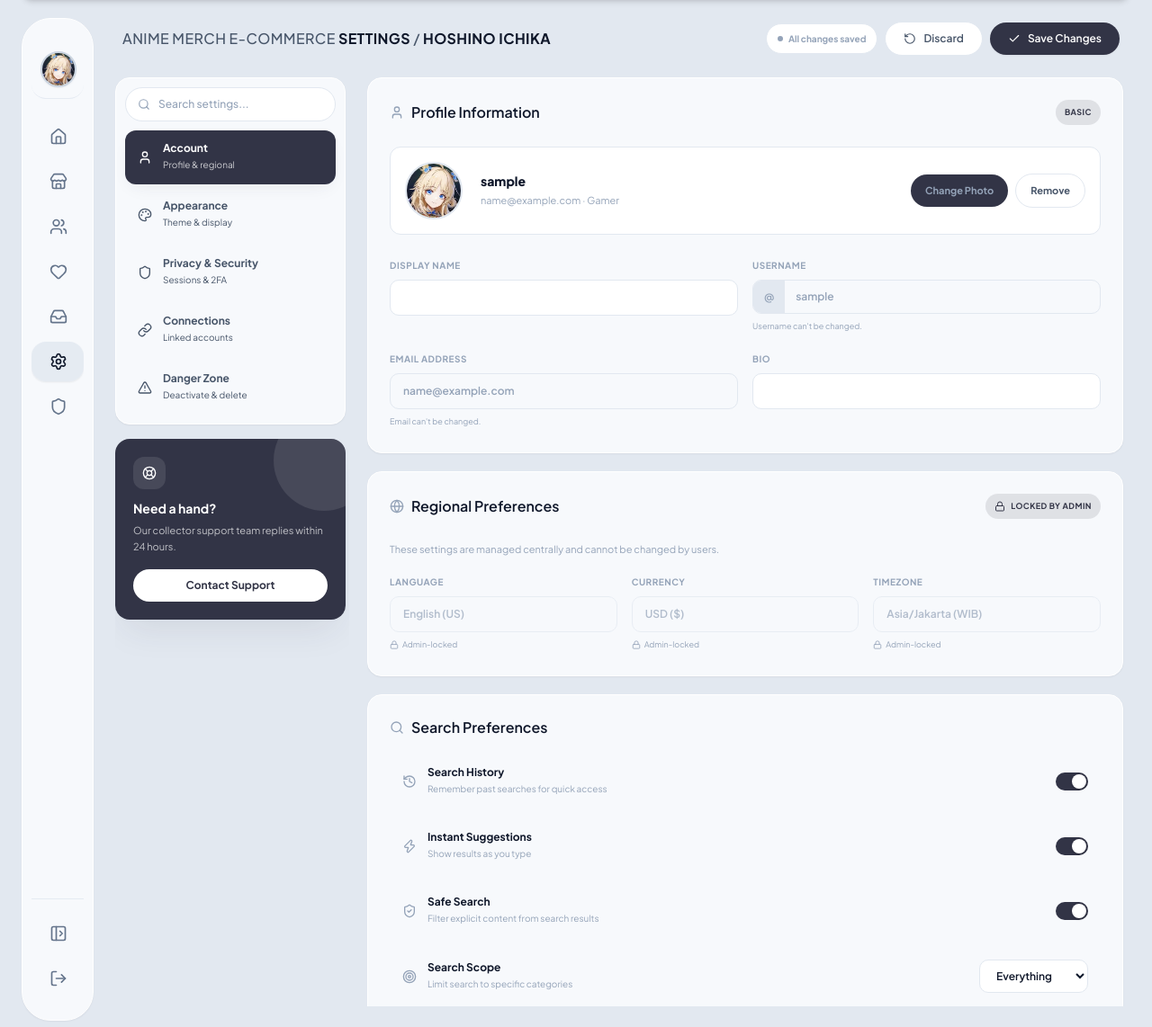
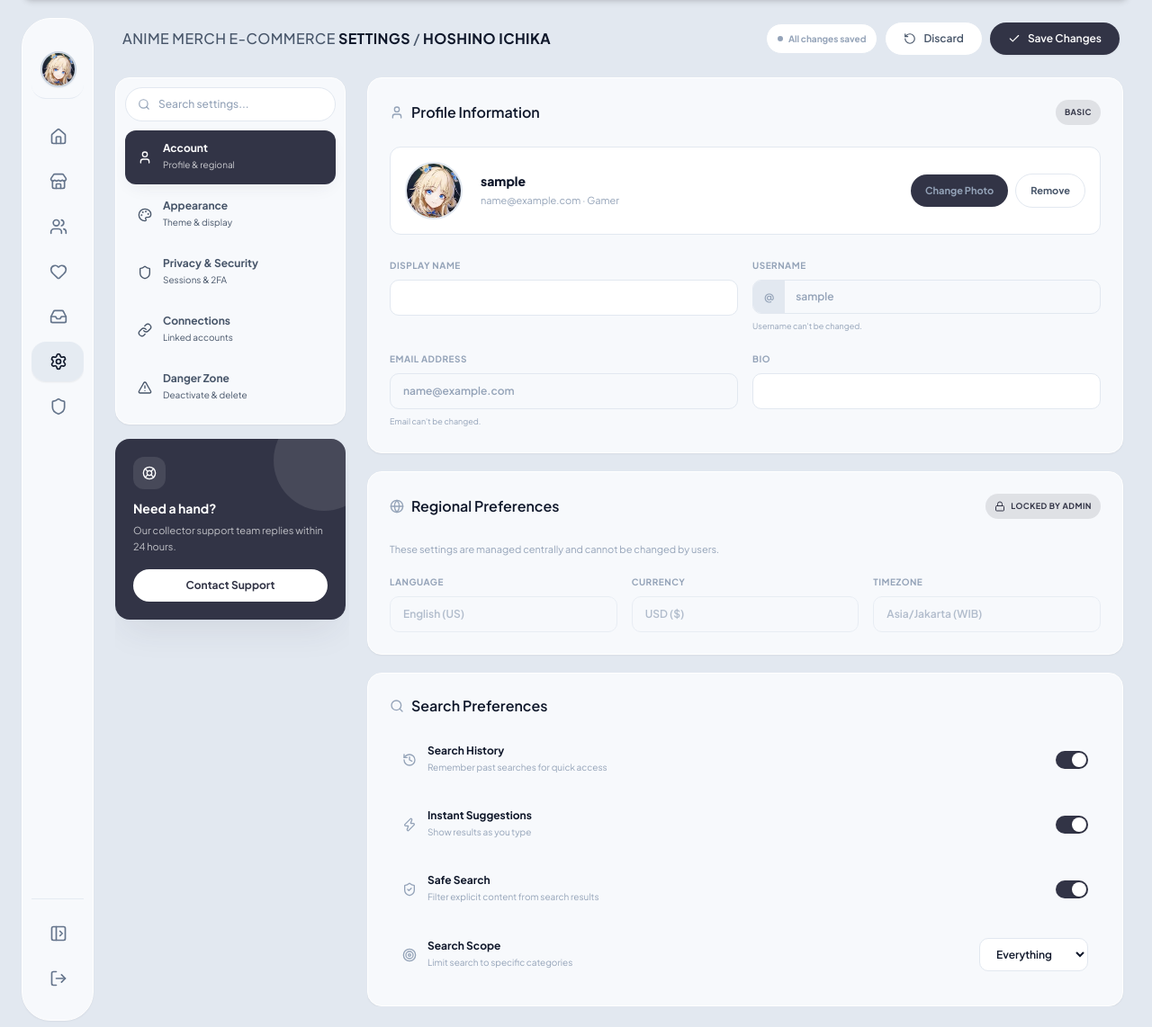
Before and after one commit to Soralith/Kaimono, a Django app: page /settings/ in a window 1280 px wide. Shown: the part 82-1224 px from the top of the page at 90% size. Run offline with Django 5.2, Linux system fonts and the light colour scheme; the visitor is signed in with stand-in values (Sample User, id 1); some libraries are stand-ins or nearby versions.

Commit message:
Remove 'admin-locked' text.

```diff
--- a/dashboard/templates/dashboard/pages/settings.html
+++ b/dashboard/templates/dashboard/pages/settings.html
@@ -426,17 +426,14 @@
                 <div>
                   <label class="text-[10px] font-bold uppercase tracking-wider block mb-1.5">Language</label>
                   <input type="text" value="English (US)" disabled class="form-input cursor-not-allowed" style="opacity: 0.7;">
-                  <p class="text-[9px] mt-1 flex items-center gap-1" style="color: var(--text-muted);"><i data-lucide="lock" class="w-2.5 h-2.5"></i> Admin-locked</p>
                 </div>
                 <div>
                   <label class="text-[10px] font-bold uppercase tracking-wider block mb-1.5">Currency</label>
                   <input type="text" value="USD ($)" disabled class="form-input cursor-not-allowed" style="opacity: 0.7;">
-                  <p class="text-[9px] mt-1 flex items-center gap-1" style="color: var(--text-muted);"><i data-lucide="lock" class="w-2.5 h-2.5"></i> Admin-locked</p>
                 </div>
                 <div>
                   <label class="text-[10px] font-bold uppercase tracking-wider block mb-1.5">Timezone</label>
                   <input type="text" value="Asia/Jakarta (WIB)" disabled class="form-input cursor-not-allowed" style="opacity: 0.7;">
-                  <p class="text-[9px] mt-1 flex items-center gap-1" style="color: var(--text-muted);"><i data-lucide="lock" class="w-2.5 h-2.5"></i> Admin-locked</p>
                 </div>
               </div>
             </div>
```
